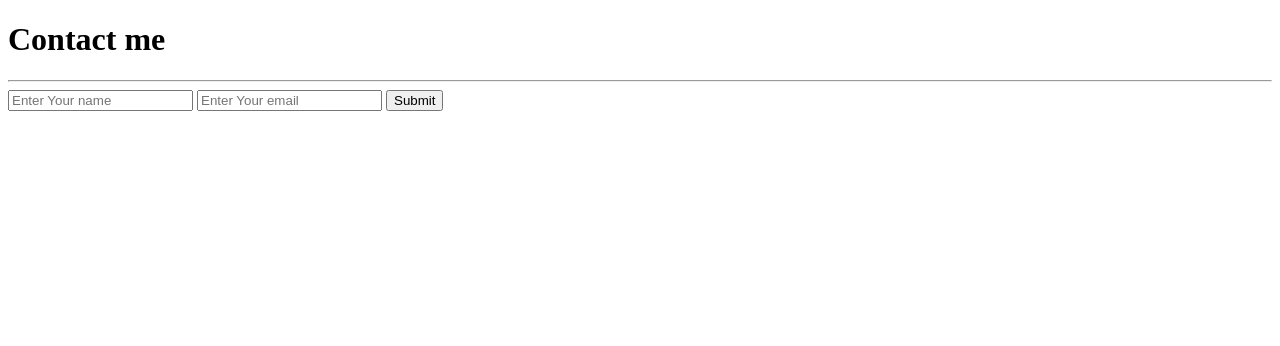
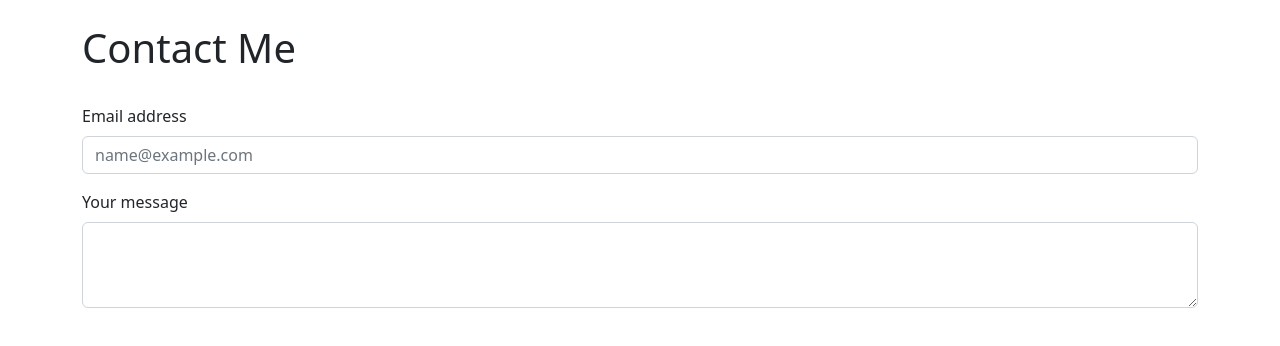
Before and after one commit to ZakariaYakoub/deploy-nodejs-app, a plain HTML site: page contact.html in a window 1280 px wide. Drawn offline with nearby package versions, Linux system fonts and the light colour scheme.

Commit message:
Improved contact page

```diff
--- a/contact.html
+++ b/contact.html
@@ -1,18 +1,26 @@
-<!DOCTYPE html>
+<!doctype html>
 <html lang="en">
-<head>
-    <meta charset="UTF-8">
-    <meta http-equiv="X-UA-Compatible" content="IE=edge">
-    <meta name="viewport" content="width=device-width, initial-scale=1.0">
-    <title>Contact Me</title>
-</head>
-<body>
-    <h1>Contact me</h1><hr>
-    <form action="">
-        <input type="text" placeholder="Enter Your name" >
-        <input type="email" placeholder="Enter Your email">
-        <input type="submit" value="Submit">
-    </form>
+  <head>
+    <meta charset="utf-8">
+    <meta name="viewport" content="width=device-width, initial-scale=1">
+    <title>Contact</title>
+    <link href="https://cdn.jsdelivr.net/npm/bootstrap@5.2.1/dist/css/bootstrap.min.css" rel="stylesheet" integrity="sha384-iYQeCzEYFbKjA/T2uDLTpkwGzCiq6soy8tYaI1GyVh/UjpbCx/TYkiZhlZB6+fzT" crossorigin="anonymous">
+  </head>
+  <body>
+    <div class="container">
+        <br>
+        <h1>Contact Me</h1>
+        <br>
+        <div class="mb-3">
+            <label for="exampleFormControlInput1" class="form-label">Email address</label>
+            <input type="email" class="form-control" id="exampleFormControlInput1" placeholder="name@example.com">
+          </div>
+          <div class="mb-3">
+            <label for="exampleFormControlTextarea1" class="form-label">Your message</label>
+            <textarea class="form-control" id="exampleFormControlTextarea1" rows="3"></textarea>
+          </div>
+    </div>
 
-</body>
+    <script src="https://cdn.jsdelivr.net/npm/bootstrap@5.2.1/dist/js/bootstrap.bundle.min.js" integrity="sha384-u1OknCvxWvY5kfmNBILK2hRnQC3Pr17a+RTT6rIHI7NnikvbZlHgTPOOmMi466C8" crossorigin="anonymous"></script>
+  </body>
 </html>
```
